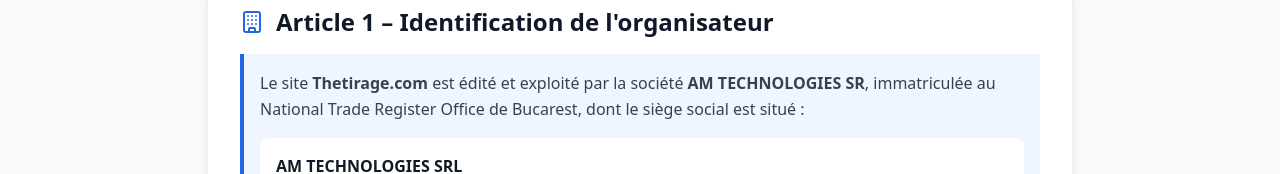
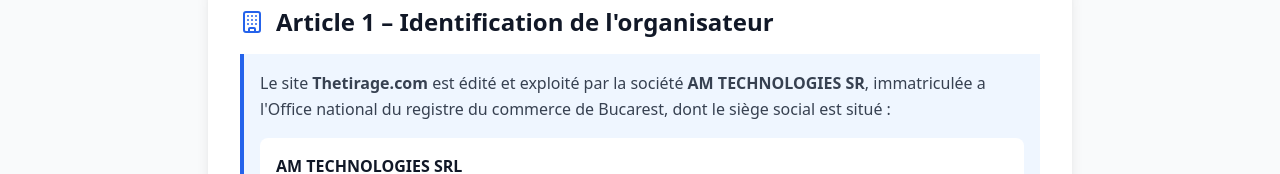
Before and after one commit to Pagajob/thetirage, a React (Vite) app: page /conditions-generales in a window 1280 px wide. Shown: the part 342-516 px from the top of the page. Built offline with nearby package versions, Linux system fonts and the light colour scheme; no server answers.

Commit message:
Updated TermsConditions.tsx

```diff
--- a/src/pages/TermsConditions.tsx
+++ b/src/pages/TermsConditions.tsx
@@ -40,7 +40,7 @@ const TermsConditions: React.FC = () => {
             <div className="bg-blue-50 border-l-4 border-blue-600 p-4 mb-4">
               <p className="text-gray-700 leading-relaxed mb-4">
                 Le site <strong>Thetirage.com</strong> est édité et exploité par la société <strong>AM TECHNOLOGIES SR</strong>,
-                immatriculée au National Trade Register Office de Bucarest, dont le siège social est situé :
+                immatriculée a l'Office national du registre du commerce de Bucarest, dont le siège social est situé :
               </p>
               <div className="bg-white p-4 rounded-lg">
                 <p className="font-semibold text-gray-900 mb-2">AM TECHNOLOGIES SRL</p>
```
